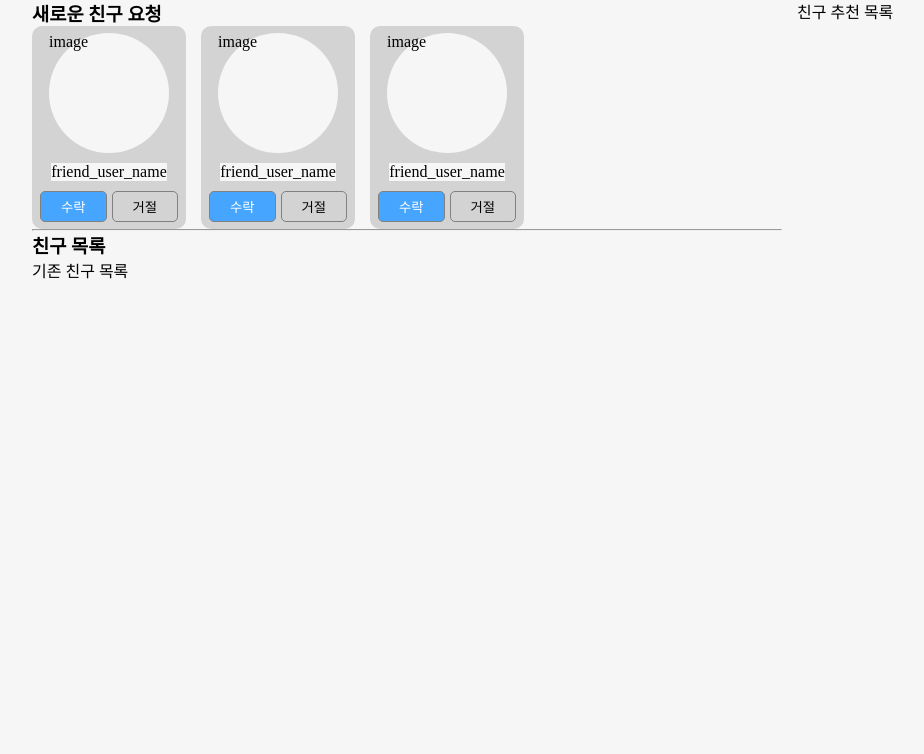
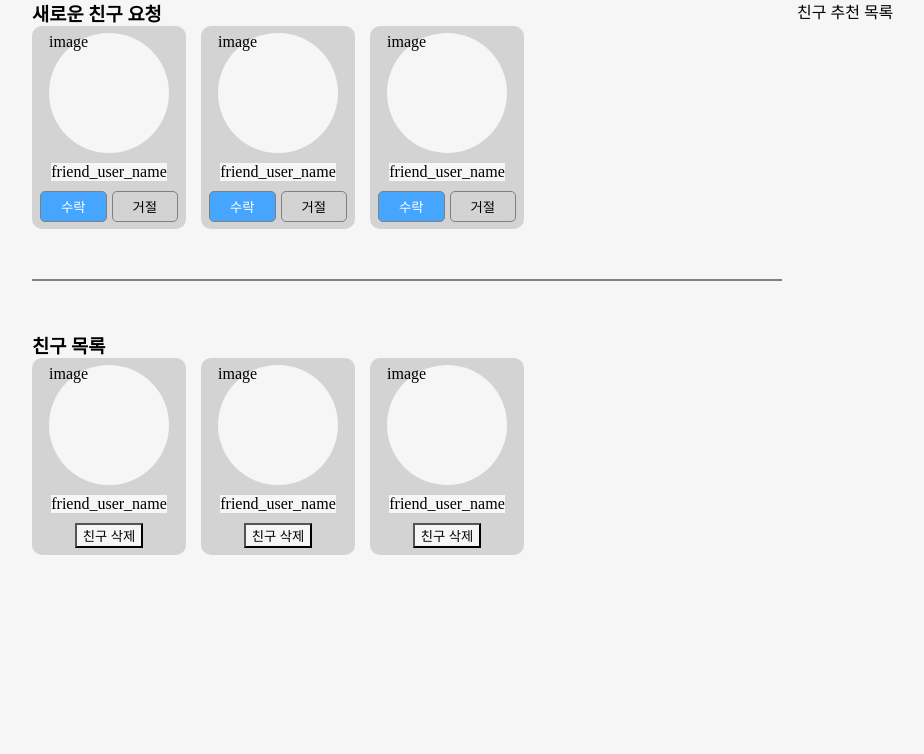
Before and after one commit to mang0206/YDP-SNS, a Flask app: page /friend in a window 1280 px wide. Shown: the part 152-906 px from the top of the page, without its empty margins (68-992 px from the left). Run offline with Flask 2, Linux system fonts and the light colour scheme; some web fonts are replaced.

Commit message:
[Update] user friend list html

```diff
--- a/app/static/css/index_base_light.css
+++ b/app/static/css/index_base_light.css
@@ -346,7 +346,7 @@ a:visited{color: black}
     border-radius: 5px;
     background: #46A6FF;
 }
-.friend_list{
+.friend_container{
     width: 100%;
     max-width: 100%;
     margin: 0;
@@ -367,6 +367,13 @@ a:visited{color: black}
 }
 .request_friend{
     margin-right: 15px;
+}
+.friend_hr{
+    size: 1;
+    margin: 50px 0;
+}
+.user_friend{
+    display: flex;
 }
 .friend_user_container{
     width: 140px;
--- a/app/templates/friend.html
+++ b/app/templates/friend.html
@@ -4,7 +4,7 @@
     <h2>친구 목록</h2>
 </div>
 <div class="base_body_margin both_layout">
-    <div class="both_layout_content friend_list">
+    <div class="both_layout_content friend_container">
         <h3>새로운 친구 요청</h3>
         <div class="request_status">
             <!-- 친구 요청에 따른 페이지 구성 -->
@@ -19,19 +19,32 @@
                         <div class="friend_user_image">image</div>
                         <div class="friend_user_name">friend_user_name</div>
                         <!-- js 요청 수락/거절 버튼 -->
-                        <div id="request_button" class="" div-data-value="{{ friend }}" data-list="{{ request_friend }}">
-                            <button id="accept_btn" btn-data-value="{{ friend }}" name="accept" class="request_btn">수락</button>
-                            <button id="reject_btn" btn-data-value="{{ friend }}" name="reject" class="request_btn">거절</button>
+                        <div id="request_button" class="">
+                            <button id="accept_btn" btn-data-value="{{ friend }}" name="accept" class="">수락</button>
+                            <button id="reject_btn" btn-data-value="{{ friend }}" name="reject" class="">거절</button>
                         </div>
                     </div>
                 </div>
                 {% endfor %}
             {% endif %}
         </div>
-        <hr>
-        <h3>친구 목록</h3>
-        <div>
-            기존 친구 목록
+        <hr class="friend_hr" noshade="noshade">
+        <div class="friend_list">
+            <h3>친구 목록</h3>
+            <div class="user_friend">
+                {% for friend in request_friend %}
+                <div name="request_friend" class="request_friend">
+                    <div class="friend_user_container">
+                        <div class="friend_user_image">image</div>
+                        <div class="friend_user_name">friend_user_name</div>
+                        <!-- js 친구 삭제 버튼 -->
+                        <div id="delete_friend" class="">
+                            <button id="delete_btn" btn-data-value="{{ friend }}" name="delete" class="">친구 삭제</button>
+                        </div>
+                    </div>
+                </div>
+                {% endfor %}
+            </div>
         </div>
     </div>
     <div class="both_layout_friend friend_recommend">
--- a/app/templates/index.html
+++ b/app/templates/index.html
@@ -7,7 +7,7 @@
     </div>
 </div>
 <div class="both_layout_friend">
-    <div class="">
+    <div class="friend_container">
         <h4>친구 목록</h4>
         {% for user in search_user %}
             <div class="search_user">
--- a/app/templates/search.html
+++ b/app/templates/search.html
@@ -10,7 +10,7 @@
         <h4>게시물</h4>
     </div>
 
-    <div class="both_layout_friend friend_list">
+    <div class="both_layout_friend friend_container">
         <h4>계정</h4>
         {% for user in search_user %}
             <div class="search_user" id = 'friend_button_area_{{user.user_id}}' data-user=' {{ user.user_id }}' value = "{{ user.user_id }}" >
--- a/app/templates/setting.html
+++ b/app/templates/setting.html
@@ -86,6 +86,6 @@
         </div>
     </div>
 </div>
-<!-- <script src="../static/js/setting.js" defer="defer"></script> -->
-<script src="../static/js/setting_test.js" defer="defer"></script>
+<script src="../static/js/setting.js" defer="defer"></script>
+<!-- <script src="../static/js/setting_test.js" defer="defer"></script> -->
 {% endblock %}
```
